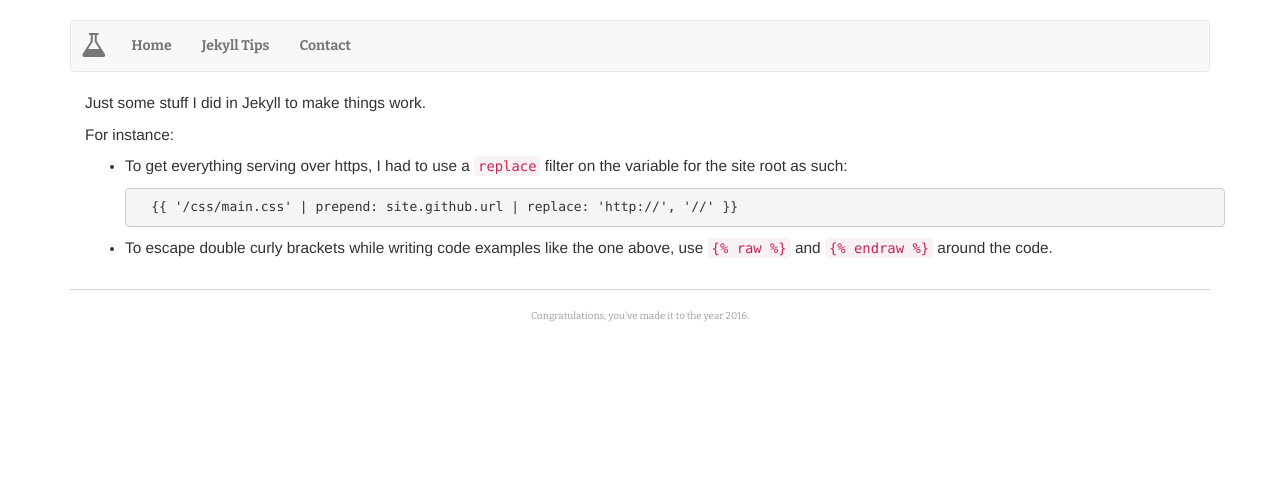
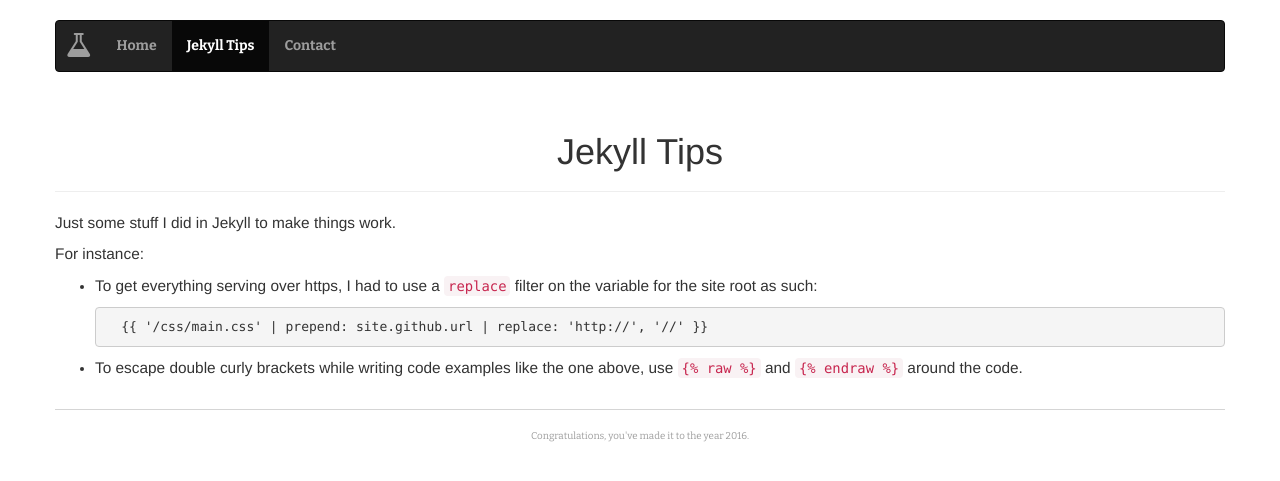
Before and after one commit to maskott/ghp-playground, a Jekyll site: the page built from tips/index.md, in a window 1280 px wide. Shown: the top 481 px of the page. Built offline with Jekyll 4.4.1, drawn with Linux system fonts in a browser that asks for light colours; nearby versions of some CDN libraries.

Commit message:
another night of additions and tweaks

```diff
--- a/_layouts/default.html
+++ b/_layouts/default.html
@@ -9,6 +9,7 @@
 			<!-- link to main stylesheet -->
 			<link rel="stylesheet" type="text/css" href="{{ '/css/main.css' | prepend: site.github.url | replace: 'http://', '//' }}">
       <link href='https://fonts.googleapis.com/css?family=Bitter:400,700|Raleway' rel='stylesheet' type='text/css'>
+			<!-- <link href="https://maxcdn.bootstrapcdn.com/bootswatch/3.3.6/yeti/bootstrap.min.css" rel="stylesheet" integrity="sha384-yxFy3Tt84CcGRj9UI7RA25hoUMpUPoFzcdPtK3hBdNgEGnh9FdKgMVM+lbAZTKN2" crossorigin="anonymous"> -->
 			<link rel="stylesheet" href="https://maxcdn.bootstrapcdn.com/bootstrap/3.3.6/css/bootstrap.min.css" integrity="sha384-1q8mTJOASx8j1Au+a5WDVnPi2lkFfwwEAa8hDDdjZlpLegxhjVME1fgjWPGmkzs7" crossorigin="anonymous">
 			<link rel="stylesheet" href="https://maxcdn.bootstrapcdn.com/font-awesome/4.5.0/css/font-awesome.min.css">
 			<script src="https://code.jquery.com/jquery-2.2.3.min.js" integrity="sha256-a23g1Nt4dtEYOj7bR+vTu7+T8VP13humZFBJNIYoEJo=" crossorigin="anonymous"></script>
@@ -17,7 +18,8 @@
 		<body>
 			<div class="container">
 				<br />
-				<nav class="navbar navbar-default">
+				<div class="row">
+					<nav class="navbar navbar-inverse">
 					  <div class="container-fluid">
 					    <!-- Brand and toggle get grouped for better mobile display -->
 					    <div class="navbar-header">
@@ -29,25 +31,31 @@
 					      </button>
 					      <a class="navbar-brand" href="{{ '/' | prepend: site.github.url }}"><i class="fa fa-flask"></i></a>
 					    </div>
-
+							{% assign current = page.url | downcase | split: '/' %}
 					    <!-- Collect the nav links, forms, and other content for toggling -->
 					    <div class="collapse navbar-collapse" id="bs-example-navbar-collapse-1">
 					      <ul class="nav navbar-nav">
-				        <li><a href="{{ '/' | prepend: site.github.url }}">Home</a></li>
-								<li><a href="{{ '/tips' | prepend: site.github.url }}">Jekyll Tips</a></li>
-				        <li><a href="{{ '/contact' | prepend: site.github.url }}">Contact</a></li>
+					        <li{% if current[1] == nil %} class='active'{% endif %}><a href="{{ '/' | prepend: site.github.url }}">Home</a></li>
+									<li{% if current[1] == 'tips' %} class='active'{% endif %}><a href="{{ '/tips' | prepend: site.github.url }}">Jekyll Tips</a></li>
+					        <li{% if current[1] == 'contact' %} class='active'{% endif %}><a href="{{ '/contact' | prepend: site.github.url }}">Contact</a></li>
 					      </ul>
 					    </div><!-- /.navbar-collapse -->
 					  </div><!-- /.container-fluid -->
 					</nav>
-				<div class="container">
-
+				</div>
+				<div class="row">
+					<div class="page-header text-center">
+					  <h1>{{ page.title }}</h1>
+					</div>
+				</div>
+				<div class="row">
 					{{ content }}
-
-				</div><!-- /.container -->
+				</div>
+				<div class="row">
 					<footer class="text-center">
 					  Congratulations, you've made it to the year {{ site.time | date: '%Y' }}.
 					</footer>
 				</div>
+			</div>
 		</body>
 	</html>
--- a/contact/index.html
+++ b/contact/index.html
@@ -1,9 +1,7 @@
 ---
 layout: default
+title: "Contact"
 ---
-<div class="page-header text-center">
-  <h1>Or don't <small>why bother?</small></h1>
-</div>
 <div class="jumbotron">
   <h1>Leave Me Alone</h1>
   <p>
--- a/index.html
+++ b/index.html
@@ -2,9 +2,6 @@
 layout: default
 title: "Jekyll / GHP playground"
 ---
-<div class="page-header text-center">
-  <h1>{{ page.title }}</h1>
-</div>
 <div class="row">
   <div class="col-sm-3">
     <h4>Well hello there</h4>
```
Also changed, not shown: other parts of index.html (+3 -0 lines). Lines whose indentation alone changed are shown as unchanged.
